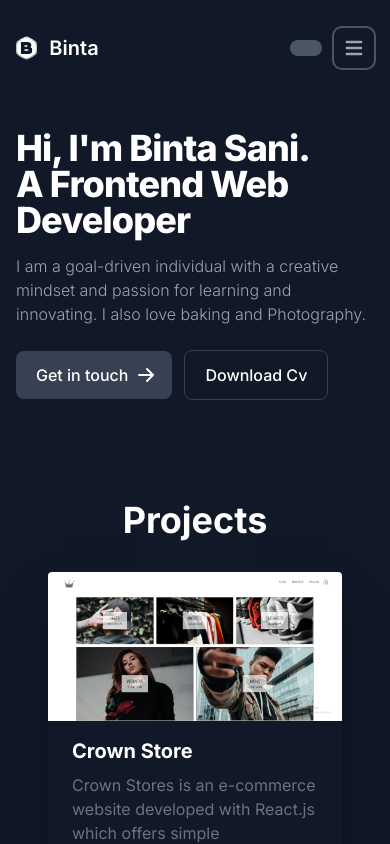
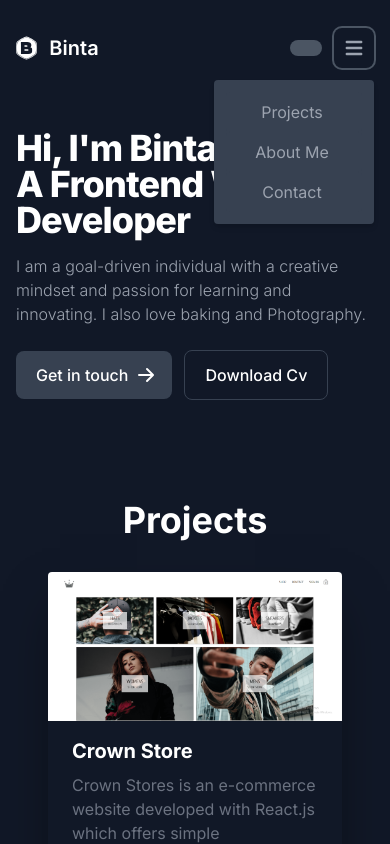
Before and after one commit to BintaSani/next-portfolio, a Next.js app: page / in a window 390 px wide. Both pictures are taken after a click on the button "Open main menu". Shown: the top 844 px of the page. Built offline with nearby package versions, Linux system fonts and the light colour scheme.

Commit message:
mobile menu

```diff
--- a/components/header.jsx
+++ b/components/header.jsx
@@ -5,6 +5,11 @@ import { faSun, faMoon } from "@fortawesome/free-solid-svg-icons";
 
 function header() {
     const [darkMode, setDarkMode] = useState(true);
+    const [isOpen, setIsOpen] = useState(false);
+
+    const show = () => {
+        setIsOpen(!isOpen);
+    }
 
   const toggleTheme = () => {
     setDarkMode(!darkMode);
@@ -39,11 +44,16 @@ function header() {
                             />
                             </div>
                         </button>
-                        <button data-collapse-toggle="mobile-menu-2" type="button" class="inline-flex items-center p-2 ml-1 text-sm text-gray-500 rounded-lg lg:hidden hover:bg-gray-100 focus:outline-none focus:ring-2 focus:ring-gray-200 dark:text-gray-400 dark:hover:bg-gray-700 dark:focus:ring-gray-600" aria-controls="mobile-menu-2" aria-expanded="false">
+                        <button onClick={show} data-collapse-toggle="mobile-menu-2" type="button" class="relative inline-flex items-center p-2 ml-1 text-sm text-gray-500 rounded-lg lg:hidden hover:bg-gray-100 focus:outline-none focus:ring-2 focus:ring-gray-200 dark:text-gray-400 dark:hover:bg-gray-700 dark:focus:ring-gray-600" aria-controls="mobile-menu-2" aria-expanded="false">
                             <span class="sr-only">Open main menu</span>
                             <svg class="w-6 h-6" fill="currentColor" viewBox="0 0 20 20" xmlns="http://www.w3.org/2000/svg"><path fill-rule="evenodd" d="M3 5a1 1 0 011-1h12a1 1 0 110 2H4a1 1 0 01-1-1zM3 10a1 1 0 011-1h12a1 1 0 110 2H4a1 1 0 01-1-1zM3 15a1 1 0 011-1h12a1 1 0 110 2H4a1 1 0 01-1-1z" clip-rule="evenodd"></path></svg>
                             <svg class="hidden w-6 h-6" fill="currentColor" viewBox="0 0 20 20" xmlns="http://www.w3.org/2000/svg"><path fill-rule="evenodd" d="M4.293 4.293a1 1 0 011.414 0L10 8.586l4.293-4.293a1 1 0 111.414 1.414L11.414 10l4.293 4.293a1 1 0 01-1.414 1.414L10 11.414l-4.293 4.293a1 1 0 01-1.414-1.414L8.586 10 4.293 5.707a1 1 0 010-1.414z" clip-rule="evenodd"></path></svg>
                         </button>
+                        {isOpen && (<div className='absolute z-50 right-4 p-3 top-20 shadow-md w-40 bg-primary-700 rounded'>
+                            <div class="block py-2 flex justify-center items-center pr-4 pl-3 text-white rounded bg-primary-700 dark:text-gray-400 hover:text-gray-700 hover:bg-gray-50 dark:hover:bg-gray-600 dark:hover:text-white"><a href="#projects">Projects</a></div>
+                            <div class="block py-2 flex justify-center items-center pr-4 pl-3 text-white rounded bg-primary-700 dark:text-gray-400 hover:text-gray-700 hover:bg-gray-50 dark:hover:bg-gray-600 dark:hover:text-white"><a href="#about">About Me</a></div>
+                            <div class="block py-2 flex justify-center items-center pr-4 pl-3 text-white rounded bg-primary-700 dark:text-gray-400 hover:text-gray-700 hover:bg-gray-50 dark:hover:bg-gray-600 dark:hover:text-white"><a href="#contact">Contact</a></div>
+                        </div>)}
                     </div>
                     <div class="hidden justify-between items-center w-full lg:flex lg:w-auto lg:order-1" id="mobile-menu-2">
                         <ul class="flex flex-col mt-4 font-medium lg:flex-row lg:space-x-8 lg:mt-0">
```
